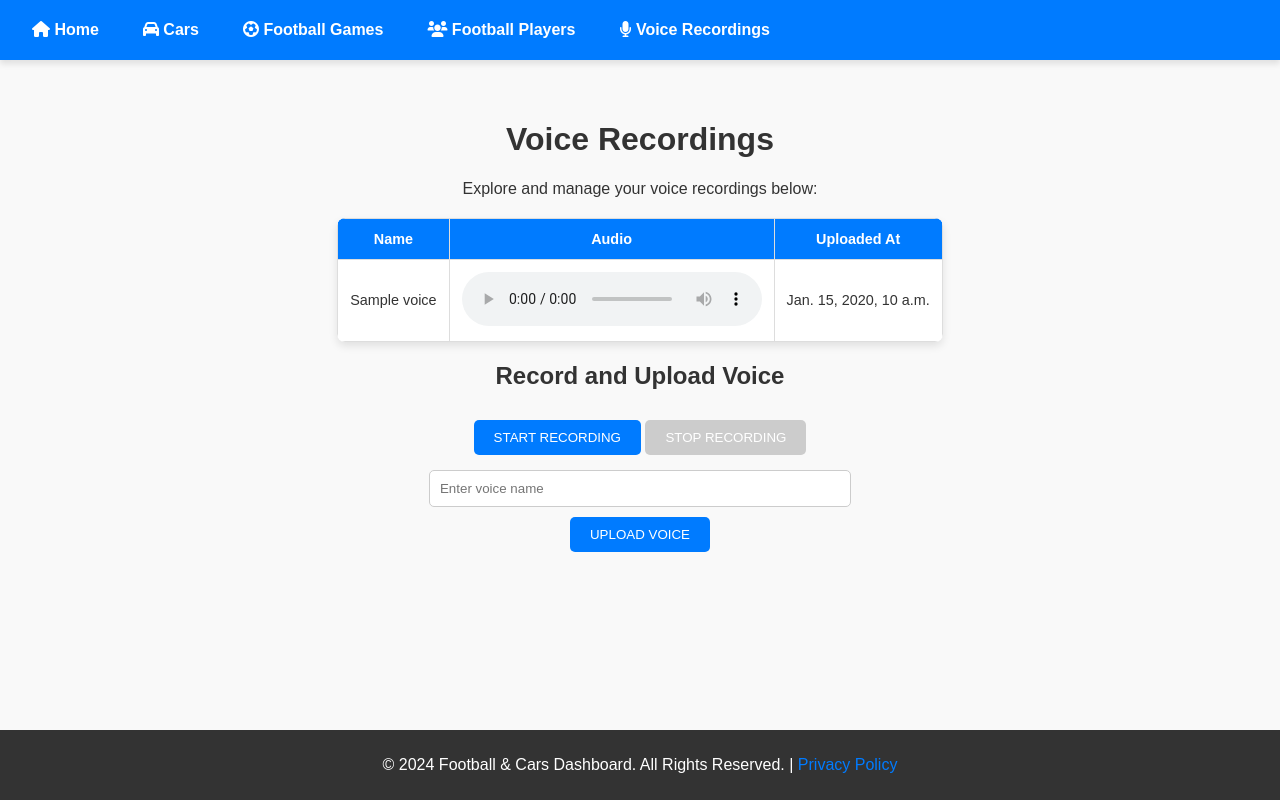
After one commit to YsK-dev/Data-software-development, a Django app: page /voices/ in a window 1280 px wide. The commit adds this page. Run offline with Django 5.2, Linux system fonts and the light colour scheme; tables that the repository leaves empty hold one stand-in row (values such as "Sample post").

Commit message:
last updates

```diff
--- a/soft_eng/mainapp/models.py
+++ b/soft_eng/mainapp/models.py
@@ -95,3 +95,13 @@ class FootballPlayer(models.Model):
     Att = models.FloatField(null=True)
     Cmp_pct = models.FloatField(null=True)
     Att_alt = models.FloatField(null=True)
+
+
+
+class Voice(models.Model):
+    name = models.CharField(max_length=255, blank=True, null=True)
+    audio_file = models.FileField(upload_to='voices/')
+    created_at = models.DateTimeField(auto_now_add=True)
+
+    def __str__(self):
+        return self.name or f"Voice {self.id}"
--- a/soft_eng/mainapp/templates/navbar.html
+++ b/soft_eng/mainapp/templates/navbar.html
@@ -4,5 +4,6 @@
         <li><a href="{% url 'car_list' %}"><i class="fas fa-car"></i> Cars</a></li>
         <li><a href="{% url 'football_game_list' %}"><i class="fas fa-futbol"></i> Football Games</a></li>
         <li><a href="{% url 'football_player_list' %}"><i class="fas fa-users"></i> Football Players</a></li>
+        <li><a href="{% url 'voice_list' %}"><i class="fas fa-microphone"></i> Voice Recordings</a></li>
     </ul>
 </nav>
--- /dev/null
+++ b/soft_eng/mainapp/templates/voice_list.html
@@ -0,0 +1,178 @@
+{% extends 'layout.html' %}
+
+{% block title %}Voice Recordings - Dashboard{% endblock %}
+
+{% block content %}
+<div class="voice-list-container">
+    <h1>Voice Recordings</h1>
+    <p>Explore and manage your voice recordings below:</p>
+
+    <div class="table-container">
+        <table class="styled-table">
+            <thead>
+                <tr>
+                    <th>Name</th>
+                    <th>Audio</th>
+                    <th>Uploaded At</th>
+                </tr>
+            </thead>
+            <tbody>
+                {% for voice in voices %}
+                <tr>
+                    <td>{{ voice.name }}</td>
+                    <td>
+                        <audio controls>
+                            <source src="{{ voice.audio_file.url }}" type="audio/mpeg">
+                            Your browser does not support the audio element.
+                        </audio>
+                    </td>
+                    <td>{{ voice.created_at }}</td>
+                </tr>
+                {% empty %}
+                <tr>
+                    <td colspan="3">No voice recordings found.</td>
+                </tr>
+                {% endfor %}
+            </tbody>
+        </table>
+    </div>
+
+    <h2>Record and Upload Voice</h2>
+    <div class="upload-section">
+        <button id="startRecording" class="btn">Start Recording</button>
+        <button id="stopRecording" class="btn" disabled>Stop Recording</button>
+
+        <form id="uploadForm" method="POST" enctype="multipart/form-data" class="form-container">
+            {% csrf_token %}
+            <input type="text" name="name" placeholder="Enter voice name" class="input-field" required>
+            <input type="file" id="audioFile" name="audio_file" accept="audio/*" style="display: none;">
+            <button type="submit" class="btn">Upload Voice</button>
+        </form>
+    </div>
+</div>
+
+<style>
+    .voice-list-container {
+        padding: 20px;
+        text-align: center;
+    }
+
+    .table-container {
+        margin: 20px auto;
+        box-shadow: 0 4px 8px rgba(0, 0, 0, 0.1);
+        border-radius: 8px;
+        background-color: #fff;
+        overflow-x: auto;
+    }
+
+    .styled-table {
+        width: 100%;
+        border-collapse: collapse;
+        margin: 0;
+        background-color: #ffffff;
+        border-radius: 8px;
+    }
+
+    .styled-table thead tr {
+        background-color: #007bff;
+        color: #ffffff;
+    }
+
+    .styled-table th, .styled-table td {
+        padding: 12px;
+        border: 1px solid #ddd;
+        text-align: center;
+    }
+
+    .styled-table tbody tr:nth-of-type(even) {
+        background-color: #f3f3f3;
+    }
+
+    .styled-table tbody tr:hover {
+        background-color: #f1f1f1;
+    }
+
+    .upload-section {
+        margin-top: 30px;
+    }
+
+    .form-container {
+        display: flex;
+        flex-direction: column;
+        align-items: center;
+        margin-top: 15px;
+    }
+
+    .input-field {
+        padding: 10px;
+        margin-bottom: 10px;
+        border: 1px solid #ccc;
+        border-radius: 5px;
+        width: 100%;
+        max-width: 400px;
+    }
+
+    .btn {
+        background-color: #007bff;
+        color: #fff;
+        padding: 10px 20px;
+        border: none;
+        border-radius: 5px;
+        text-transform: uppercase;
+        cursor: pointer;
+        transition: background-color 0.3s ease, transform 0.3s ease;
+    }
+
+    .btn:hover {
+        background-color: #0056b3;
+        transform: translateY(-2px);
+    }
+
+    .btn:disabled {
+        background-color: #ccc;
+        cursor: not-allowed;
+    }
+</style>
+
+<script>
+    let mediaRecorder;
+    let audioChunks = [];
+
+    const startButton = document.getElementById('startRecording');
+    const stopButton = document.getElementById('stopRecording');
+    const audioFileInput = document.getElementById('audioFile');
+
+    startButton.addEventListener('click', async () => {
+        const stream = await navigator.mediaDevices.getUserMedia({ audio: true });
+        mediaRecorder = new MediaRecorder(stream);
+
+        mediaRecorder.start();
+        audioChunks = [];
+
+        mediaRecorder.ondataavailable = event => {
+            audioChunks.push(event.data);
+        };
+
+        mediaRecorder.onstop = () => {
+            const audioBlob = new Blob(audioChunks, { type: 'audio/mpeg' });
+            const file = new File([audioBlob], 'recording.mp3', { type: 'audio/mpeg' });
+
+            // Update the hidden file input with the recorded audio
+            const dataTransfer = new DataTransfer();
+            dataTransfer.items.add(file);
+            audioFileInput.files = dataTransfer.files;
+
+            alert('Recording finished and ready for upload.');
+        };
+
+        startButton.disabled = true;
+        stopButton.disabled = false;
+    });
+
+    stopButton.addEventListener('click', () => {
+        mediaRecorder.stop();
+        startButton.disabled = false;
+        stopButton.disabled = true;
+    });
+</script>
+{% endblock %}
--- a/soft_eng/mainapp/urls.py
+++ b/soft_eng/mainapp/urls.py
@@ -1,4 +1,4 @@
-from django.urls import path # type: ignore
+from django.urls import path
 from . import views
 
 urlpatterns = [
@@ -6,4 +6,5 @@ urlpatterns = [
     path('cars/', views.car_list, name='car_list'),
     path('football_games/', views.football_game_list, name='football_game_list'),
     path('football_players/', views.football_player_list, name='football_player_list'),
+    path('voices/', views.voice_list, name='voice_list'),
 ]
--- a/soft_eng/mainapp/views.py
+++ b/soft_eng/mainapp/views.py
@@ -1,9 +1,10 @@
-from django.shortcuts import render # type: ignore
+from django.shortcuts import render , redirect# type: ignore
 from django.core.paginator import Paginator # type: ignore
-from .models import Car, FootballGame, FootballPlayer
+from .models import Car, FootballGame, FootballPlayer, Voice
 
 def home(request):
     return render(request, 'home.html')
+
 def car_list(request):
     brand_filter = request.GET.get('brand', '')
     cars = Car.objects.all()
@@ -33,3 +34,17 @@ def football_player_list(request):
     page_number = request.GET.get('page')
     page_obj = paginator.get_page(page_number)
     return render(request, 'football_player_list.html', {'players': page_obj})
+
+
+def voice_list(request):
+    if request.method == "POST" and request.FILES.get("audio_file"):
+        audio_file = request.FILES["audio_file"]
+        name = request.POST.get("name", "")
+        Voice.objects.create(name=name, audio_file=audio_file)
+        return redirect('voice_list')
+
+    voices = Voice.objects.all().order_by('-created_at')
+    paginator = Paginator(voices, 10)
+    page_number = request.GET.get('page')
+    page_obj = paginator.get_page(page_number)
+    return render(request, 'voice_list.html', {'voices': page_obj})
```
Also changed, not shown: soft_eng/mainapp/admin.py (+8 -1 lines), soft_eng/mainapp/templates/home.html (+8 -0 lines), soft_eng/mainapp/migrations/0008_voice.py (added), 2 other files.
